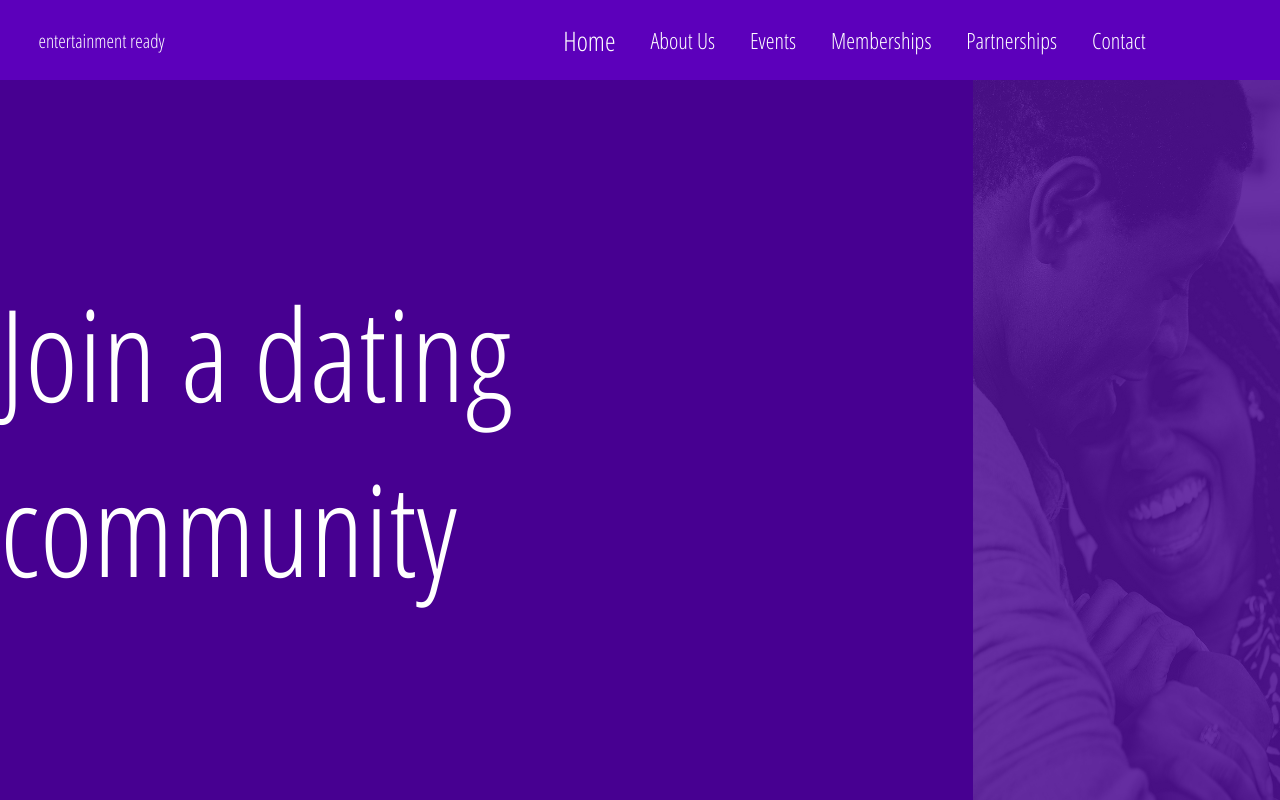
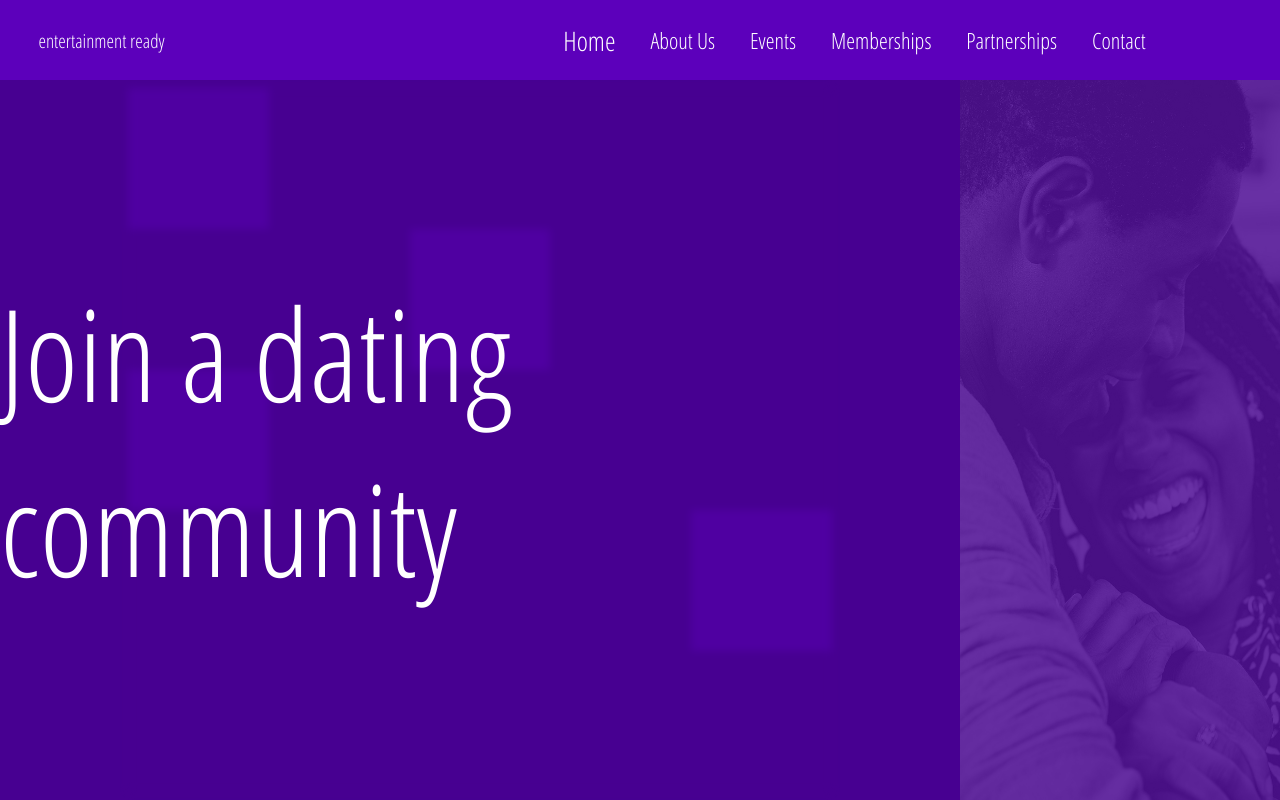
Before and after one commit to ijh5005/ereadywebsite, a plain HTML site: page index.html in a window 1280 px wide. Drawn offline with nearby package versions, Linux system fonts and the light colour scheme.

Commit message:
Add files via upload
added the animation

```diff
--- a/css/master.css
+++ b/css/master.css
@@ -61,8 +61,38 @@ html, body {
   position: relative;
 }
 
+.changingbackground {
+  align-items: center;
+  background-color: #470091;
+  height: 90vh;
+  position: absolute;
+  top: 10vh;
+  width: 75vw;
+  z-index: -1;
+}
+
+.liner {
+  left: 75vw;
+  width: 25vw;
+}
+
+.colorBoxHolder {
+  filter: blur(4px);
+  flex-wrap: wrap;
+  height: 44em;
+  opacity: 0.4;
+  width: 44em;
+}
+
+.colorBox {
+  background-color: #470091;
+  height: 20%;
+  transition: background-color 1s;
+  width: 20%;
+}
+
 .intro {
-  background-color: #470091;
+  /*background-color: #470091;*/
   height: 540vh;
   justify-content: space-between;
   position: relative;
@@ -76,7 +106,7 @@ html, body {
   position: relative;
   top: 0vh;
   transition: top 2s;
-  width: 76vw;
+  width: 75vw;
 }
 
 .pages {
@@ -99,14 +129,14 @@ html, body {
   position: relative;
   top: 0vh;
   transition: top 2s;
-  width: 24vw;
+  width: 25vw;
 }
 
 .picSection .pic {
   background-size: 100% 100%;
   height: 100%;
   opacity: 0.2;
-  width: 24vw;
+  width: 25vw;
 }
 
 .picOne {
--- a/index.html
+++ b/index.html
@@ -26,6 +26,12 @@
         <div data="5" ng-click="navigate($event)" class="contactNav menuOption menuOptionLast">Contact</div>
       </div>
     </div>
+    <div class="changingbackground flex">
+      <div class="colorBoxHolder flex">
+        <div data="{{ box }}" class="colorBox" ng-repeat="box in boxes"></div>
+      </div>
+    </div>
+    <div class="changingbackground liner"></div>
     <div class="intro flex">
       <div class="action flex">
         <div class="pages flex">
--- a/js/main.js
+++ b/js/main.js
@@ -26,12 +26,12 @@ $(document).ready(() => {
 
 const app = angular.module("app", []);
 
-app.controller("main", ["$scope", "$timeout", function($scope, $timeout){
+app.controller("main", ["$scope", "$timeout", "$interval", function($scope, $timeout, $interval){
   $scope.company = "entertainment ready";
+
   $scope.navigate = (e) => {
     const className = e.target.className;
     const selector = e.target.attributes.data.nodeValue;
-    console.log(selector)
     if (className.includes("homeNav")) {
       $scope.movePage(0);
       $scope.navHighlight(0);
@@ -65,5 +65,60 @@ app.controller("main", ["$scope", "$timeout", function($scope, $timeout){
   $scope.navHighlight = (data) => {
     $(".menuOption").removeClass("menuHighlight");
     $(".menuOption[data="+data+"]").addClass("menuHighlight");
+
+    if(data === 0){
+      $scope.homepage = true;
+    } else {
+      $scope.homepage = false;
+    }
+
   }
+  $scope.boxes = [1,   2,  3,  4,  5,  6,  7,  8,  9, 10,
+                  11, 12, 13, 14, 15, 16, 17, 18, 19, 20,
+                  21, 22, 23, 24, 25];
+  $scope.randomHighlight = (low, high) => {
+    const randomBoxDataNumber = Math.floor(Math.random() * high) + low;
+    $(".colorBox[data="+randomBoxDataNumber+"]").css("backgroundColor", "#5C00BB");
+  }
+
+  $scope.resetHighlight = () => {
+    $(".colorBox").css("backgroundColor", "");
+  }
+
+  $timeout(() => {
+    $(".colorBoxHolder").fadeIn();
+    $scope.randomHighlight(1, 25);
+    $scope.randomHighlight(1, 25);
+    $scope.randomHighlight(1, 25);
+    $scope.randomHighlight(1, 25);
+  }, 10);
+
+  $scope.homepage = true;
+  $scope.homepageCheckVar = true;
+
+  $scope.homepageCheck = () => {
+    if($scope.homepage === true){
+      $scope.homepageCheckVar = true;
+      $(".colorBoxHolder").fadeIn(600);
+    } else {
+      $scope.homepageCheckVar = false;
+      $(".colorBoxHolder").fadeOut(600);
+    }
+  }
+
+  $interval(function () {
+    $scope.homepageCheck();
+  }, 10);
+
+  $interval(function () {
+    if($scope.homepageCheckVar){
+      $scope.resetHighlight();
+      $scope.randomHighlight(1, 25);
+      $scope.randomHighlight(1, 25);
+      $scope.randomHighlight(1, 25);
+      $scope.randomHighlight(1, 25);
+    }
+  }, 10000);
+
+
 }]);
```
